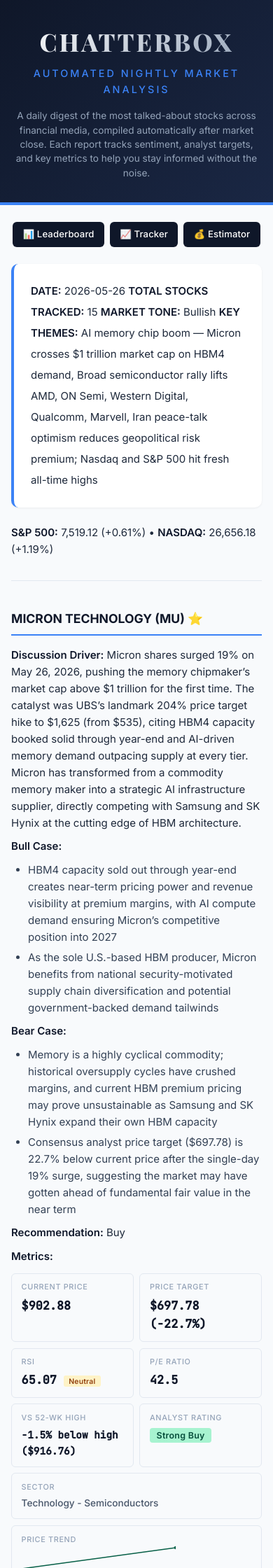
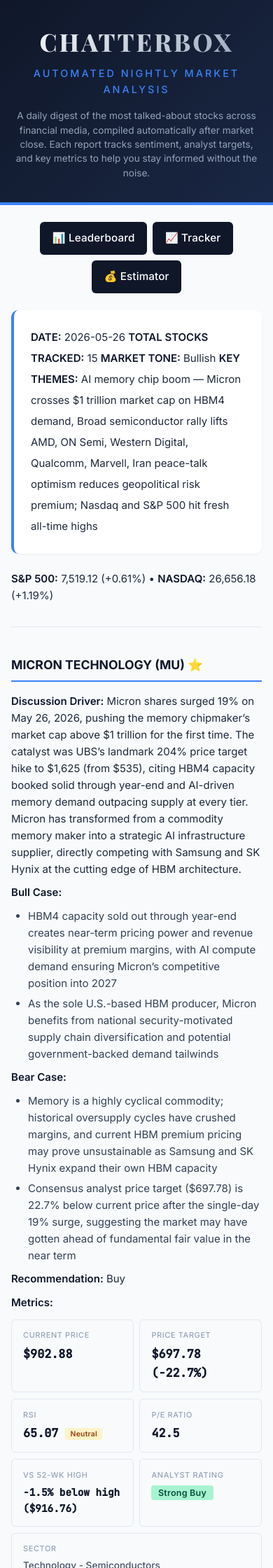
Before and after one commit to CC-Ops-Reports/stock-report, a Jekyll site: the page built from README.md, in a window 390 px wide. Shown: the top 2240 px of the page at 70% size. Built offline with Jekyll 4.4.1, drawn with Linux system fonts in a browser that asks for light colours; our own code applies the rules of GitHub Pages for plain Markdown files.

Commit message:
Optimize layout for iPad: bigger tap targets, scrollable tables, larger inputs

```diff
--- a/_layouts/default.html
+++ b/_layouts/default.html
@@ -79,9 +79,20 @@
     }
 
     .container {
-      max-width: 900px;
+      max-width: 1000px;
       margin: 0 auto;
       padding: 2rem 1.5rem 4rem;
+    }
+
+    /* Touch-friendly defaults: bigger tap targets, comfortable spacing */
+    a, button, select, input { touch-action: manipulation; }
+    input, select, button, textarea { font-size: 16px; }  /* prevents iOS auto-zoom on focus */
+    a { min-height: 32px; }
+
+    /* Make scrollable tables responsive on iPad */
+    .container table { display: table; }
+    @media (max-width: 1024px) {
+      .container > div[style*="overflow:hidden"] { overflow-x: auto !important; -webkit-overflow-scrolling: touch; }
     }
 
     h1 {
@@ -184,6 +195,35 @@
       line-height: 2;
     }
 
+    /* iPad portrait & landscape (≤ 1024px) */
+    @media (max-width: 1024px) {
+      .container { padding: 1.5rem 1.25rem 3rem; max-width: 100%; }
+      .site-header { padding: 2.5rem 1.5rem; }
+      .site-header .brand-name { font-size: 2.5rem; }
+
+      /* Larger tap targets for buttons and links */
+      .container a[style*="display:inline-flex"],
+      .container a[style*="display: inline-flex"] {
+        padding: 0.7rem 1.1rem !important;
+        font-size: 0.95rem !important;
+      }
+      .container button { padding: 0.85rem 1.6rem !important; font-size: 1rem !important; }
+
+      /* Inputs / selects: bigger and easier to tap */
+      .container input, .container select {
+        padding: 0.85rem 0.85rem !important;
+        font-size: 1rem !important;
+      }
+
+      /* Tables and wide content: allow horizontal scroll inside their wrapper */
+      .container table { font-size: 0.92rem; }
+      td, th { padding: 0.85rem 1rem; }
+
+      /* Per-stock metric cards expand a bit */
+      .container div[style*="grid-template-columns:repeat(auto-fit,minmax(140px"] > div { padding: 0.85rem 1rem !important; }
+    }
+
+    /* Phone (≤ 600px) */
     @media (max-width: 600px) {
       .site-header { padding: 2rem 1rem; }
       .site-header .brand-name { font-size: 2.2rem; }
```
